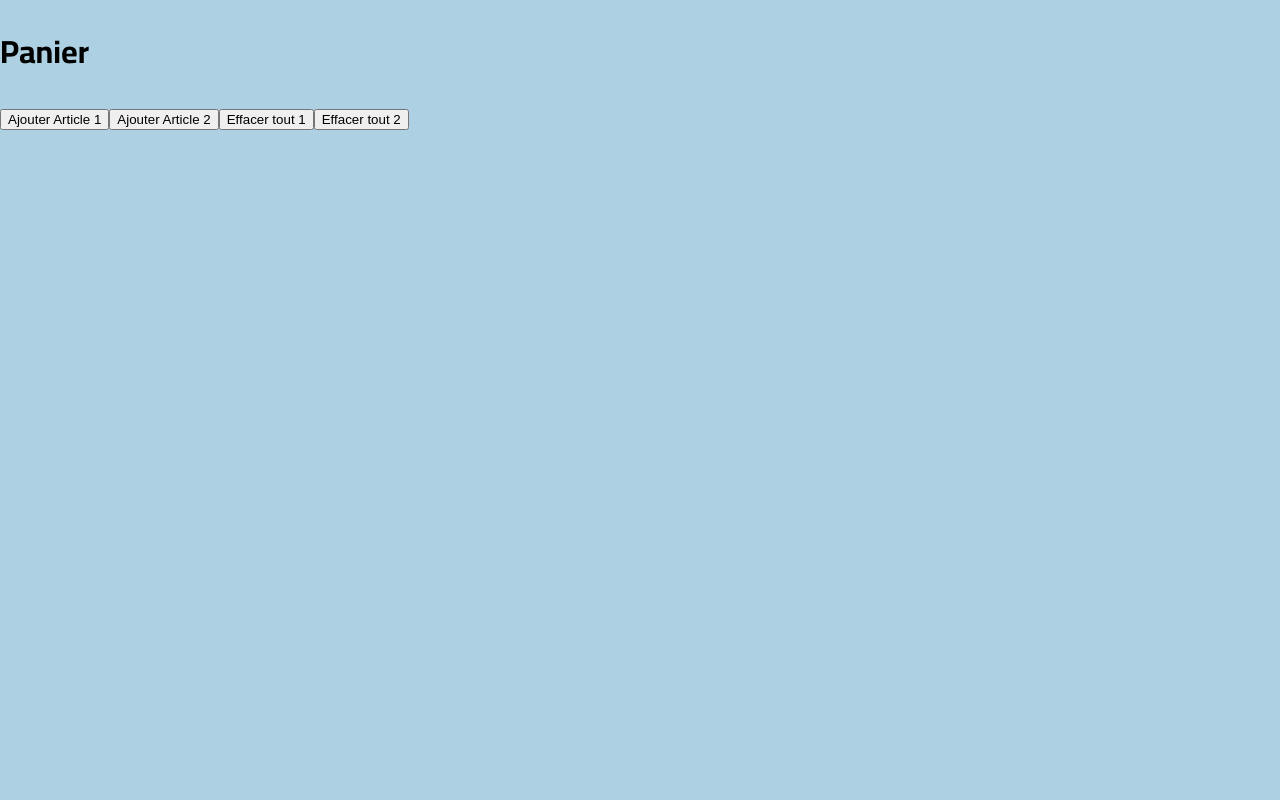
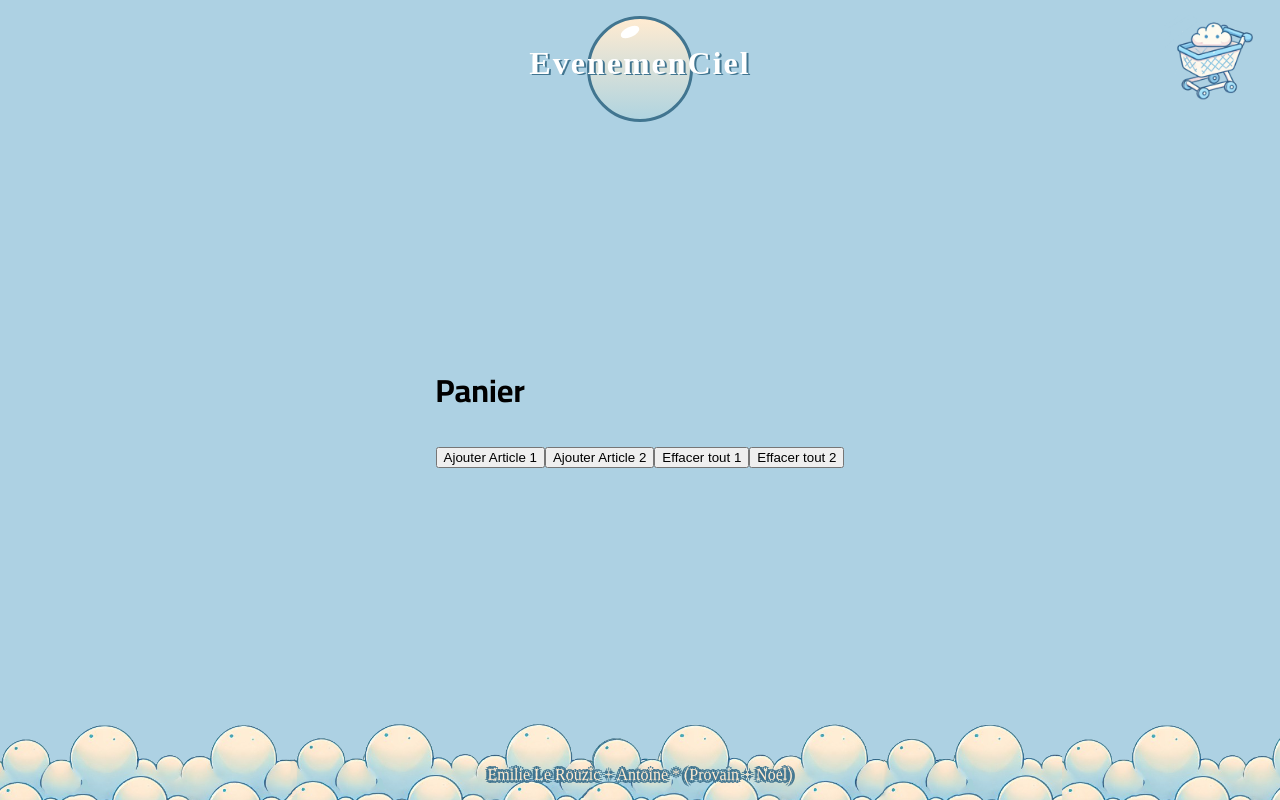
Before and after one commit to Paum2tair/projetJSM2, a React (Vite) app in the folder EvenemenCiel/: page /panier in a window 1280 px wide. Built offline with nearby package versions, Linux system fonts and the light colour scheme; a web font is replaced by a local one.

Commit message:
coucou c'est propro 😘

```diff
--- a/EvenemenCiel/src/pages/Panier.tsx
+++ b/EvenemenCiel/src/pages/Panier.tsx
@@ -1,5 +1,8 @@
 import React, { useState, useEffect } from 'react';
 import {Event} from '../scripts/Event';
+import Header from '../components/Header';
+import { Form } from 'react-router-dom';
+import Footer from '../components/Footer';
 
 
 
@@ -69,6 +72,9 @@ const Panier: React.FC = () => {
   };
 
   return (
+    <div className="principale_container">
+      <Header />
+      <div className="container">
         <div className='panier'>
           <h1>Panier</h1>
           <ul>
@@ -83,7 +89,9 @@ const Panier: React.FC = () => {
           <button onClick={() => {addItemToPanier2(); console.log("On ajoute 2")} }>Ajouter Article 2</button>
           <button onClick={() => {removeItemFromPanier(1); console.log("On efface 1")} }>Effacer tout 1</button>
           <button onClick={() => {removeItemFromPanier(2); console.log("On efface 2")} }>Effacer tout 2 </button>
-
+        </div>
+      </div>
+      <Footer />
     </div>
   );
 };
```
Lines whose indentation alone changed are shown as unchanged.
